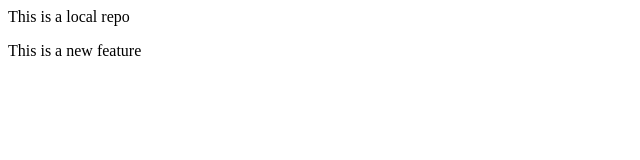
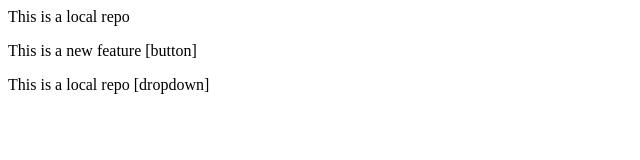
Before and after one commit to devyaniwadb/localrepo, a plain HTML site: page index.html in a window 1280 px wide. Shown: the whole page, without its empty margins (0-640 px from the left). Drawn offline with Linux system fonts and the light colour scheme.

Commit message:
add button,dropdown

```diff
--- a/index.html
+++ b/index.html
@@ -1,2 +1,4 @@
+
 <p>This is a local repo</p>
-<p>This is a new feature </p>
+<p>This is a new feature [button] </p>
+<p>This is a local repo [dropdown]</p>
```
